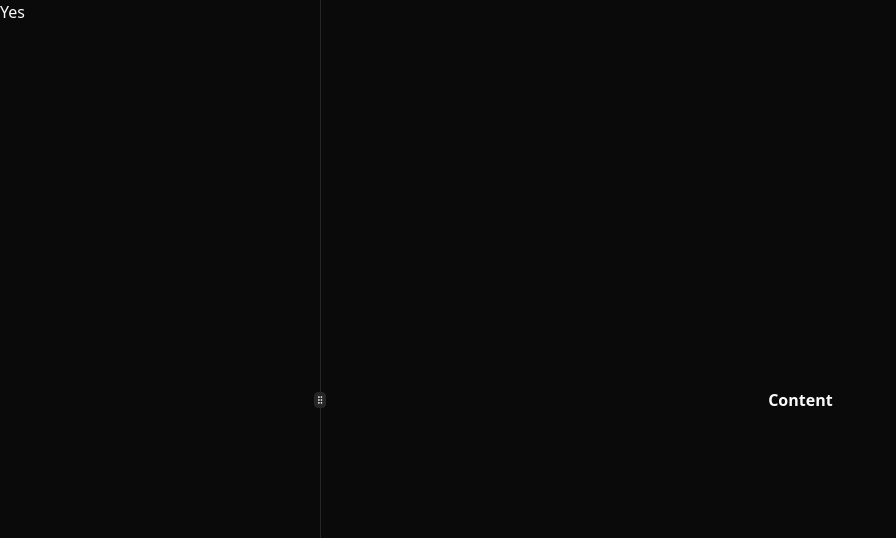
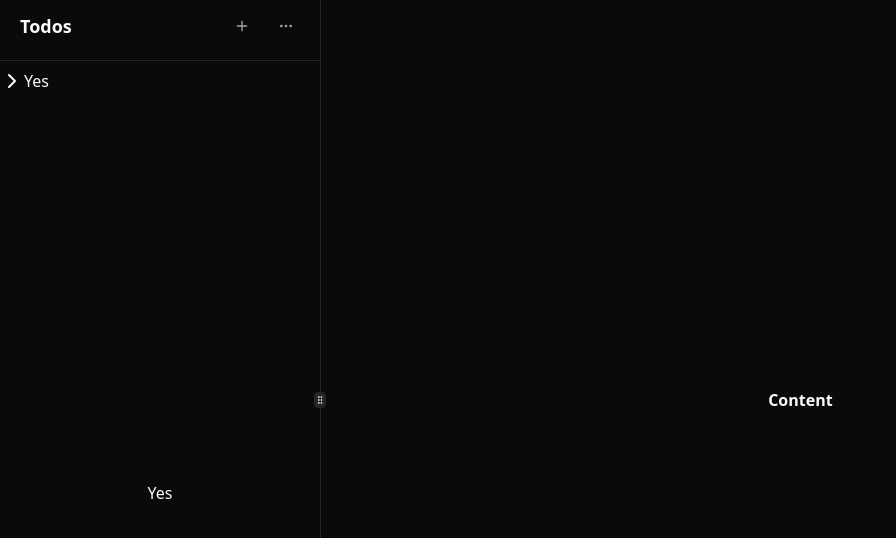
Before and after one commit to sodapack/atomic, a Next.js app: page / in a window 1280 px wide. Shown: the top 538 px of the page, without its empty margins (0-896 px from the left). Built offline with nearby package versions, Linux system fonts and the light colour scheme.

Commit message:
Initial work on sidebar for todo list

```diff
--- a/app/page.tsx
+++ b/app/page.tsx
@@ -12,11 +12,11 @@ export default function Page() {
       <ResizablePanelGroup
         direction="horizontal"
       >
-      <ResizablePanel defaultSize={25}>
-        <AppSidebar/>
+        <ResizablePanel defaultSize={25} minSize={22}>
+          <AppSidebar />
         </ResizablePanel>
         <ResizableHandle withHandle />
-      <ResizablePanel defaultSize={75}>
+        <ResizablePanel defaultSize={75} minSize={72}>
           <div className="flex h-full items-center justify-center p-6">
             <span className="font-semibold">Content</span>
           </div>
--- a/components/app-sidebar.tsx
+++ b/components/app-sidebar.tsx
@@ -1,9 +1,30 @@
-// import { Calendar, Home, Inbox, Search, Settings } from "lucide-react"
-
+import { ChevronRight, Ellipsis, Plus } from "lucide-react"
+import { Collapsible, CollapsibleContent, CollapsibleTrigger } from "@/components/ui/collapsible"
+import { Separator } from "@/components/ui/separator"
+import { Button } from "@/components/ui/button"
 
 
 export function AppSidebar() {
   return (
-    <p>Yes</p>
+    <>
+      <div className="flex items-center justify-between px-4 py-2">
+        <h2 className="font-semibold text-lg ml-1">Todos</h2>
+        <div className="flex items-center space-x-2 text-muted-foreground">
+          <Button variant="ghost" size="icon"><Plus /></Button>
+          <Button variant="ghost" size="icon"><Ellipsis /></Button>
+        </div>
+      </div>
+      <Separator className="my-2" orientation="horizontal" />
+      <Collapsible className="group/collapsible">
+        <CollapsibleTrigger className="flex items-center justify-left w-full">
+          <ChevronRight className="transition-transform group-data-[state=open]/collapsible:rotate-90" />
+          <p>Yes</p>
+        </CollapsibleTrigger>
+        <CollapsibleContent>No</CollapsibleContent>
+      </Collapsible>
+      <div className="flex items-center justify-center h-full w-full">
+        <p className="">Yes</p>
+      </div>
+    </>
   )
 }
```
Also changed, not shown: 1 other file (tests, documents, lock files or other folders). Lines whose indentation alone changed are shown as unchanged.
